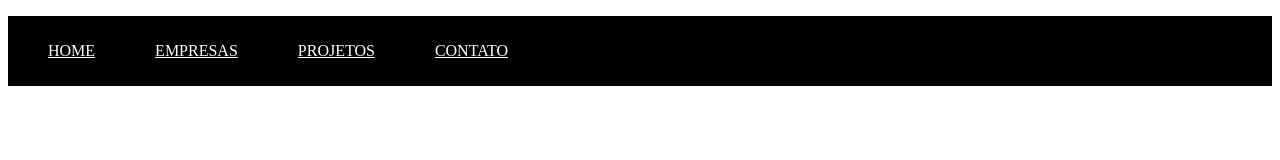
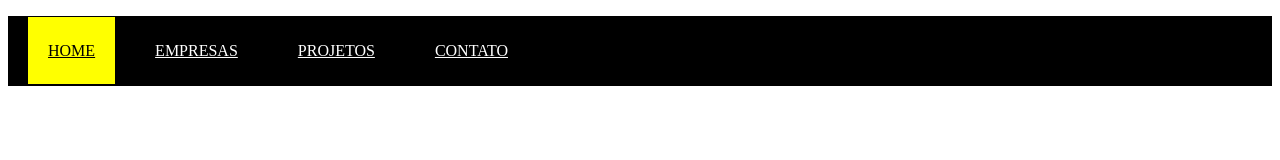
Before and after one commit to morgannadev/studying-javascript, a plain HTML site: page jquery/addClass and removeClass/index.html in a window 1280 px wide. Drawn offline with Linux system fonts and the light colour scheme.

Commit message:
Correcting css a.active - add and remove class

```diff
--- a/jquery/addClass and removeClass/index.html
+++ b/jquery/addClass and removeClass/index.html
@@ -27,7 +27,7 @@
         }
 
         a:hover,
-        a:active {
+        a.active {
             background-color: yellow;
             color: #000;
         }
```
